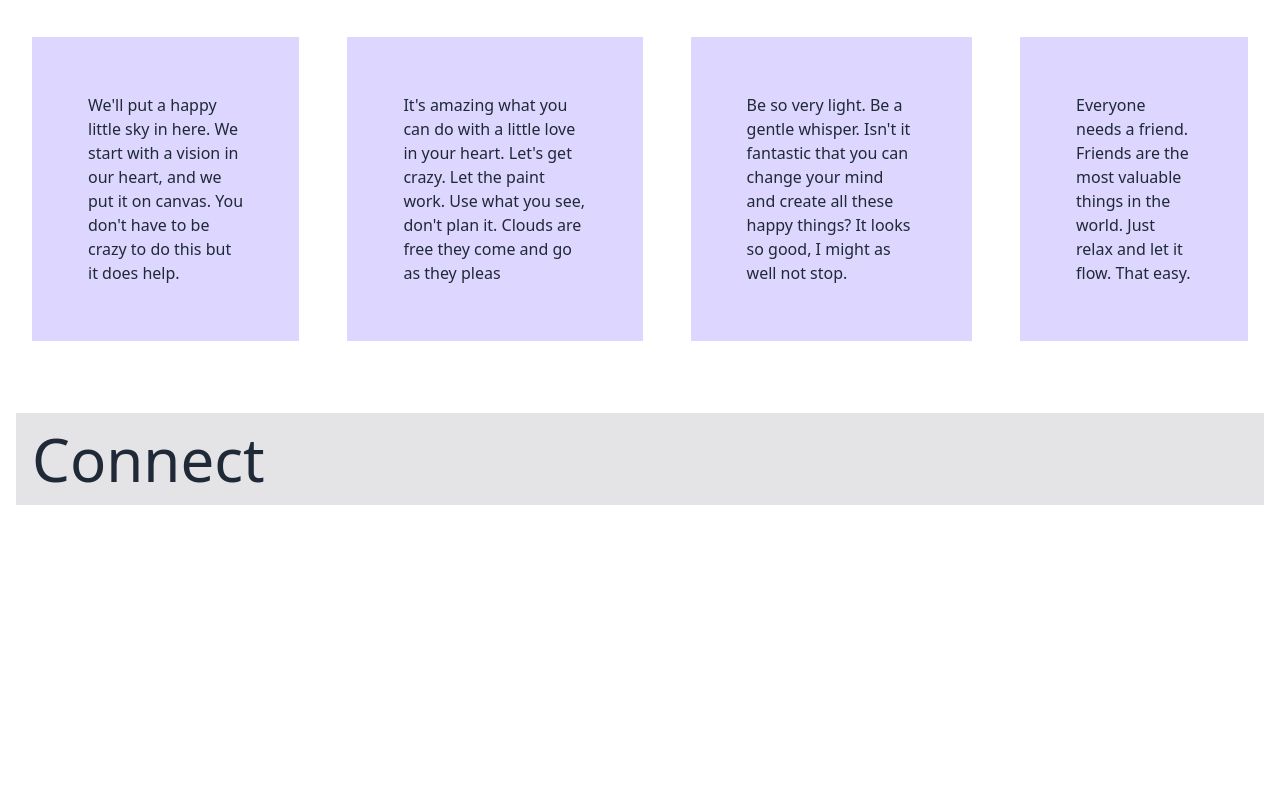
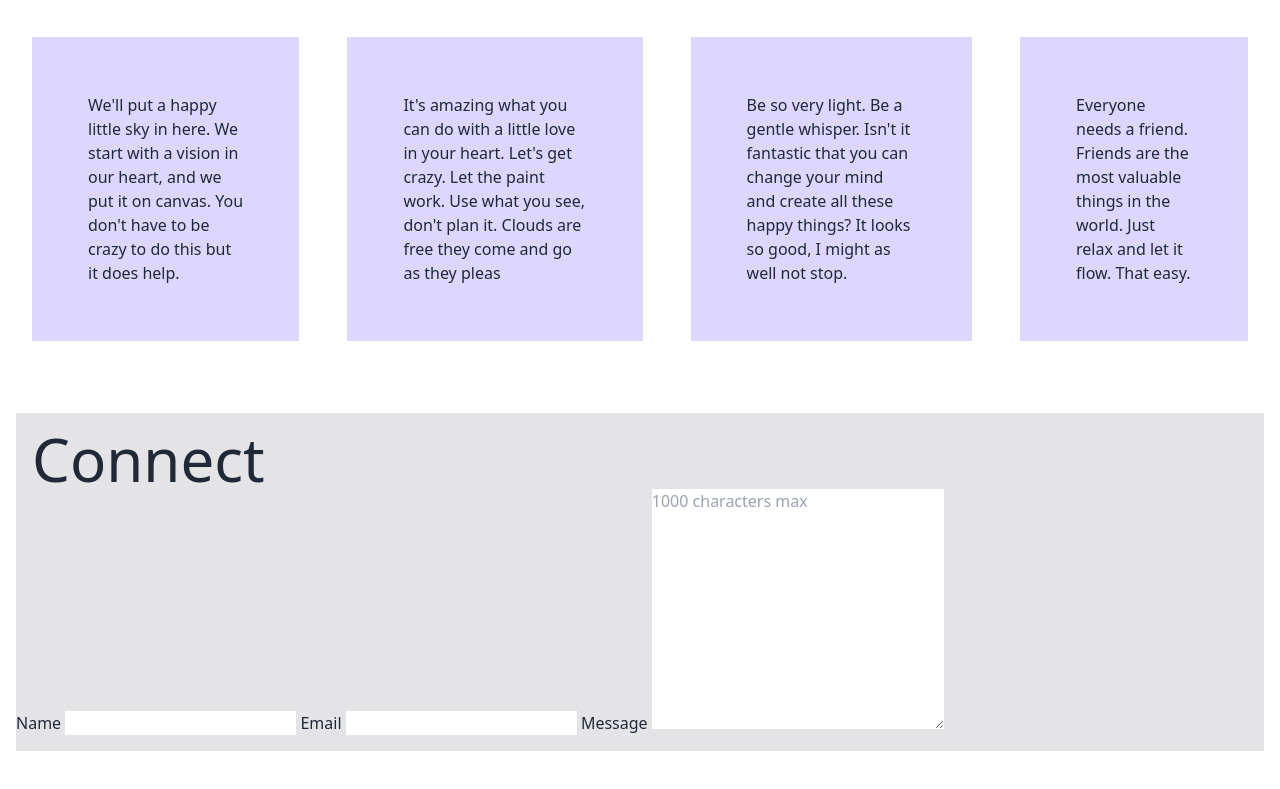
Before and after one commit to 28Nic/pwp-nic, a website: page src/index.html in a window 1280 px wide. Shown: the part 945-1734 px from the top of the page. Before the commit the page ends 1490 px from the top, so only its background shows below. Drawn offline with Linux system fonts and the light colour scheme.

Commit message:
changes on css and styling

```diff
--- a/src/index.html
+++ b/src/index.html
@@ -19,7 +19,7 @@
     </nav>
 </div>
 <!------BANNER------->
-<section class="block px-2 pb-2 bg-center bg-no-repeat bg-cover bg-yarn bg-opacity-25 md:px-10 md:py-12 lg:px-10">
+<section class="block px-2 pb-2 bg-center bg-no-repeat bg-cover bg-yarn md:px-10 md:py-12 lg:px-10">
     <div class="grid text-9xl pt-20">
         <h2 class="text-right text-white border-solid drop-shadow-md">Nic</h2>
         <h2 class="text-right text-white drop-shadow-md pr-2">Crow</h2>
@@ -70,7 +70,14 @@
 <!----CONNECT--------->
 <section class="my-10 mx-4 bg-zinc-200 py-4">
     <h2 class="block px-4 text-6xl">Connect</h2>
-
+    <div>
+        <label for="name">Name</label>
+        <input id="name" type="text">
+        <label for="email">Email</label>
+        <input id="email" type="text">
+        <label for="message">Message</label>
+        <textarea name="message" id="message" cols="30" rows="10" maxlength="1000" placeholder="1000 characters max"></textarea>
+    </div>
 </section>
 <!----FOOTER---------->
 <footer>
```
Also changed, not shown: dist/output.css.
